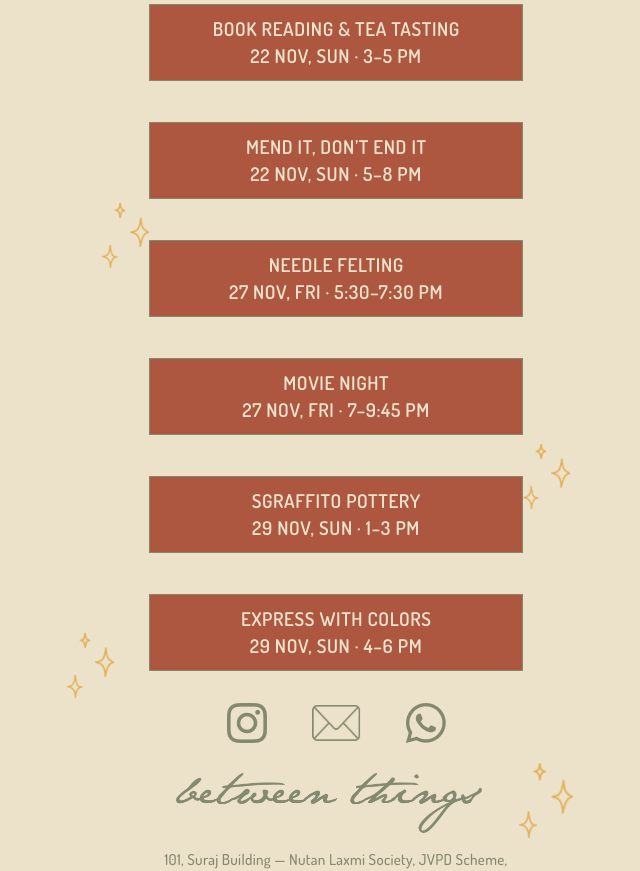
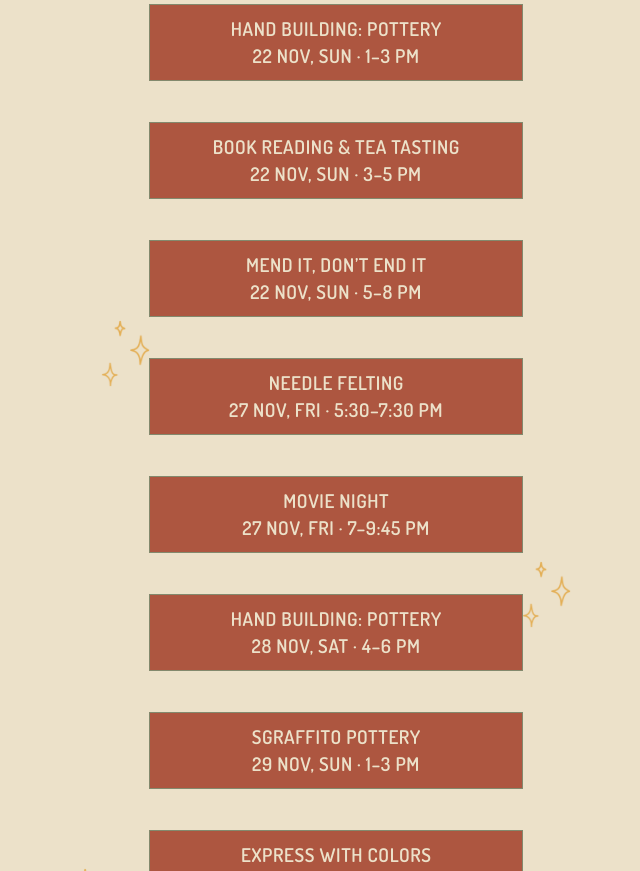
Before and after one commit to betweenthingsstudios-coder/Website-trial, a plain HTML site: page index.html in a window 1280 px wide. Shown: the part 1459-2330 px from the top of the page, without its empty margins (304-944 px from the left). Drawn offline with Linux system fonts and the light colour scheme.

Commit message:
Add Hand Building: Pottery (22 Nov 1-3 pm, 28 Nov 4-6 pm)
Co-Authored-By: Claude Opus 5.5 <noreply@anthropic.com>
Claude-Session: https://claude.ai/code/session_01DeWyArKELNUqiSxZB3YPib

```diff
--- a/index.html
+++ b/index.html
@@ -65,7 +65,7 @@
     --u: calc(100cqw / 1080);
     position: relative;
     width: 100%;
-    height: calc(4776 * var(--u));
+    height: calc(5248 * var(--u));
     overflow: hidden;
   }
 
@@ -155,16 +155,16 @@
   .social { position: absolute; display: block; z-index: 1; }
   .social img { position: static; width: 100%; }
   .social:focus-visible { outline: calc(3 * var(--u)) solid var(--border); outline-offset: calc(6 * var(--u)); border-radius: 4px; }
-  .ig   { left: calc(320 * var(--u)); top: calc(4321 * var(--u)); width: calc(84 * var(--u)); }
-  .mail { left: calc(489 * var(--u)); top: calc(4326 * var(--u)); width: calc(101 * var(--u)); }
-  .wa   { left: calc(677 * var(--u)); top: calc(4321 * var(--u)); width: calc(84 * var(--u)); }
-  .logo { left: calc(220 * var(--u)); top: calc(4464 * var(--u)); width: calc(611 * var(--u)); }
+  .ig   { left: calc(320 * var(--u)); top: calc(4793 * var(--u)); width: calc(84 * var(--u)); }
+  .mail { left: calc(489 * var(--u)); top: calc(4798 * var(--u)); width: calc(101 * var(--u)); }
+  .wa   { left: calc(677 * var(--u)); top: calc(4793 * var(--u)); width: calc(84 * var(--u)); }
+  .logo { left: calc(220 * var(--u)); top: calc(4936 * var(--u)); width: calc(611 * var(--u)); }
 
   .address {
     position: absolute;
     left: calc(120 * var(--u));
     width: calc(840 * var(--u));
-    top: calc(4614 * var(--u));
+    top: calc(5086 * var(--u));
     margin: 0;
     font-family: "Dosis", sans-serif;
     font-style: normal;
@@ -192,10 +192,10 @@
     <img class="sparkles" src="assets/sparkles.png" alt="" aria-hidden="true" style="left:calc(912.3 * var(--u)); top:calc(1679.5 * var(--u))">
     <img class="sparkles" src="assets/sparkles.png" alt="" aria-hidden="true" style="left:calc(71.3 * var(--u)); top:calc(2218.5 * var(--u))">
     <img class="sparkles" src="assets/sparkles.png" alt="" aria-hidden="true" style="left:calc(912.3 * var(--u)); top:calc(2765.5 * var(--u))">
-    <img class="sparkles" src="assets/sparkles.png" alt="" aria-hidden="true" style="left:calc(70.3 * var(--u)); top:calc(3321.5 * var(--u))">
-    <img class="sparkles" src="assets/sparkles.png" alt="" aria-hidden="true" style="left:calc(912.3 * var(--u)); top:calc(3803.5 * var(--u))">
-    <img class="sparkles" src="assets/sparkles.png" alt="" aria-hidden="true" style="left:calc(0.3 * var(--u)); top:calc(4181.5 * var(--u))">
-    <img class="sparkles" src="assets/sparkles.png" alt="" aria-hidden="true" style="--s:1; left:calc(903 * var(--u)); top:calc(4441 * var(--u))">
+    <img class="sparkles" src="assets/sparkles.png" alt="" aria-hidden="true" style="left:calc(70.3 * var(--u)); top:calc(3557.5 * var(--u))">
+    <img class="sparkles" src="assets/sparkles.png" alt="" aria-hidden="true" style="left:calc(912.3 * var(--u)); top:calc(4039.5 * var(--u))">
+    <img class="sparkles" src="assets/sparkles.png" alt="" aria-hidden="true" style="left:calc(0.3 * var(--u)); top:calc(4653.5 * var(--u))">
+    <img class="sparkles" src="assets/sparkles.png" alt="" aria-hidden="true" style="--s:1; left:calc(903 * var(--u)); top:calc(4913 * var(--u))">
 
     <!-- Header -->
     <img class="arch" src="assets/arch.png" alt="" aria-hidden="true">
@@ -214,12 +214,14 @@
       <a class="event" style="--y:2218.5; --h:154; --pt:19" href="https://offlyn.life/e/WB6W0Ce" target="_blank" rel="noopener">COLLAGE MAKING<br>21 NOV, SAT · 12–2 PM</a>
       <a class="event" style="--y:2454.5; --h:154; --pt:19" href="https://offlyn.life/e/UzKSQV1" target="_blank" rel="noopener">SOUND HEALING<br>21 NOV, SAT · 5–7 PM</a>
       <a class="event" style="--y:2690.5; --h:154; --pt:19" href="https://offlyn.life/e/MdsUMF5" target="_blank" rel="noopener">DECODEN CLAY (AGES 10+)<br>22 NOV, SUN · 11:30 AM–1 PM</a>
-      <a class="event" style="--y:2926.5; --h:154; --pt:19" href="https://offlyn.life/e/3Wrrc1Z" target="_blank" rel="noopener">BOOK READING &amp; TEA TASTING<br>22 NOV, SUN · 3–5 PM</a>
-      <a class="event" style="--y:3162.5; --h:154; --pt:19" href="https://offlyn.life/e/U7LScGs" target="_blank" rel="noopener">MEND IT, DON’T END IT<br>22 NOV, SUN · 5–8 PM</a>
-      <a class="event" style="--y:3398.5; --h:154; --pt:19" href="https://offlyn.life/e/kclkqyq" target="_blank" rel="noopener">NEEDLE FELTING<br>27 NOV, FRI · 5:30–7:30 PM</a>
-      <a class="event" style="--y:3634.5; --h:154; --pt:19" href="https://offlyn.life/e/R4BNCek" target="_blank" rel="noopener">MOVIE NIGHT<br>27 NOV, FRI · 7–9:45 PM</a>
-      <a class="event" style="--y:3870.5; --h:154; --pt:19" href="https://offlyn.life/e/fOkzHPU" target="_blank" rel="noopener">SGRAFFITO POTTERY<br>29 NOV, SUN · 1–3 PM</a>
-      <a class="event" style="--y:4106.5; --h:154; --pt:19" href="https://offlyn.life/e/7ROOPR7" target="_blank" rel="noopener">EXPRESS WITH COLORS<br>29 NOV, SUN · 4–6 PM</a>
+      <a class="event" style="--y:2926.5; --h:154; --pt:19" href="https://offlyn.life/e/5a7UF8a" target="_blank" rel="noopener">HAND BUILDING: POTTERY<br>22 NOV, SUN · 1–3 PM</a>
+      <a class="event" style="--y:3162.5; --h:154; --pt:19" href="https://offlyn.life/e/3Wrrc1Z" target="_blank" rel="noopener">BOOK READING &amp; TEA TASTING<br>22 NOV, SUN · 3–5 PM</a>
+      <a class="event" style="--y:3398.5; --h:154; --pt:19" href="https://offlyn.life/e/U7LScGs" target="_blank" rel="noopener">MEND IT, DON’T END IT<br>22 NOV, SUN · 5–8 PM</a>
+      <a class="event" style="--y:3634.5; --h:154; --pt:19" href="https://offlyn.life/e/kclkqyq" target="_blank" rel="noopener">NEEDLE FELTING<br>27 NOV, FRI · 5:30–7:30 PM</a>
+      <a class="event" style="--y:3870.5; --h:154; --pt:19" href="https://offlyn.life/e/R4BNCek" target="_blank" rel="noopener">MOVIE NIGHT<br>27 NOV, FRI · 7–9:45 PM</a>
+      <a class="event" style="--y:4106.5; --h:154; --pt:19" href="https://offlyn.life/e/5a7UF8a" target="_blank" rel="noopener">HAND BUILDING: POTTERY<br>28 NOV, SAT · 4–6 PM</a>
+      <a class="event" style="--y:4342.5; --h:154; --pt:19" href="https://offlyn.life/e/fOkzHPU" target="_blank" rel="noopener">SGRAFFITO POTTERY<br>29 NOV, SUN · 1–3 PM</a>
+      <a class="event" style="--y:4578.5; --h:154; --pt:19" href="https://offlyn.life/e/7ROOPR7" target="_blank" rel="noopener">EXPRESS WITH COLORS<br>29 NOV, SUN · 4–6 PM</a>
     </nav>
 
     <!-- Footer -->
```
